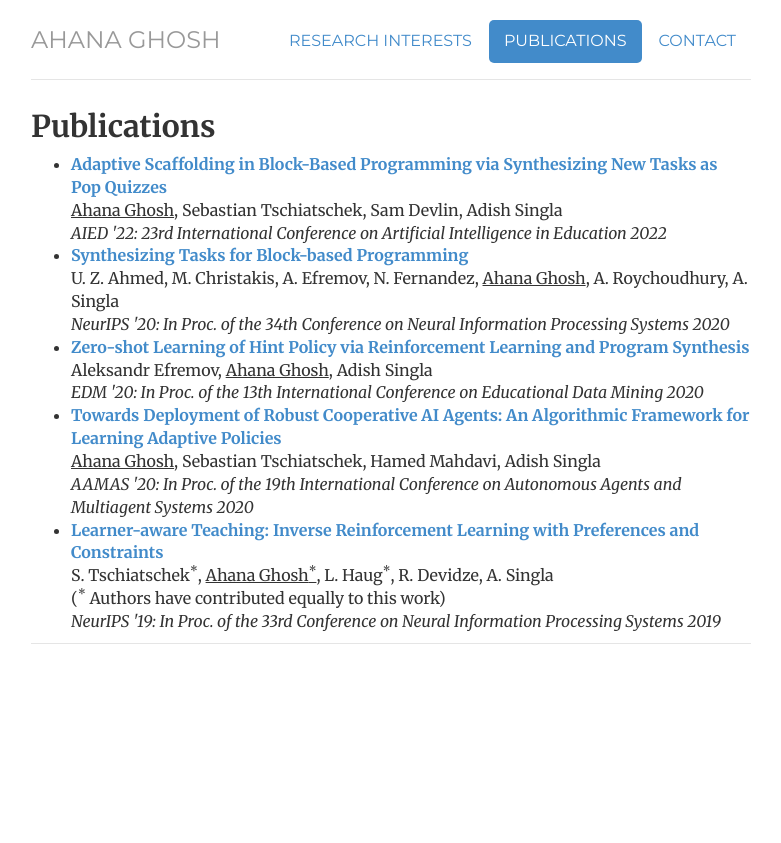
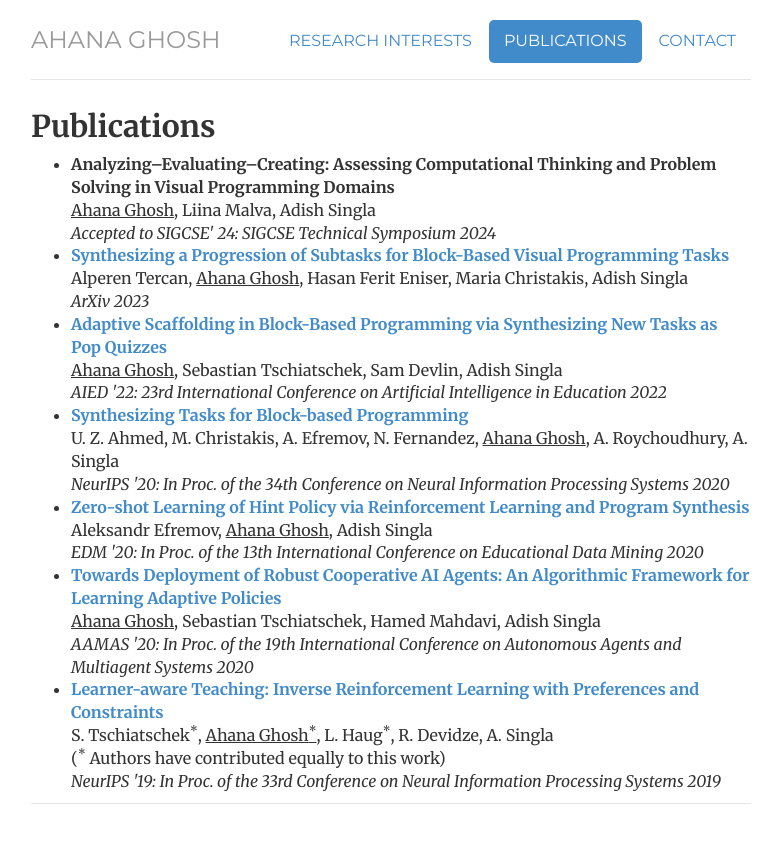
Before and after one commit to ahana204/ahana204.github.io, a Jekyll site: the page built from publications/index.html, in a window 1280 px wide. Shown: the top 843 px of the page, without its empty margins (249-1030 px from the left). Built offline with Jekyll 4.4.1, drawn with Linux system fonts in a browser that asks for light colours.

Commit message:
Update index.html

```diff
--- a/publications/index.html
+++ b/publications/index.html
@@ -10,6 +10,20 @@ description: List of publications with their description.
 ---
 <h2>Publications</h2>
 				<ul>
+				<li>
+					<b>Analyzing–Evaluating–Creating: Assessing Computational Thinking and Problem Solving in Visual Programming Domains</b>
+					<br>
+						<u>Ahana Ghosh</u>, Liina Malva, Adish Singla
+					<br>
+					<i>Accepted to SIGCSE' 24: SIGCSE Technical Symposium 2024</i>
+				</li>
+				<li>
+				<a href="https://arxiv.org/abs/2305.17518"><b>Synthesizing a Progression of Subtasks for Block-Based Visual Programming Tasks</b></a>
+				<br>
+					Alperen Tercan, <u>Ahana Ghosh</u>, Hasan Ferit Eniser, Maria Christakis, Adish Singla
+				<br>
+					<i>ArXiv 2023</i>
+				</li>
 				<li>
             			<a href="https://link.springer.com/chapter/10.1007/978-3-031-11644-5_3"><b>Adaptive Scaffolding in Block-Based Programming via Synthesizing New Tasks as Pop Quizzes</b></a>
             			<br>
```
